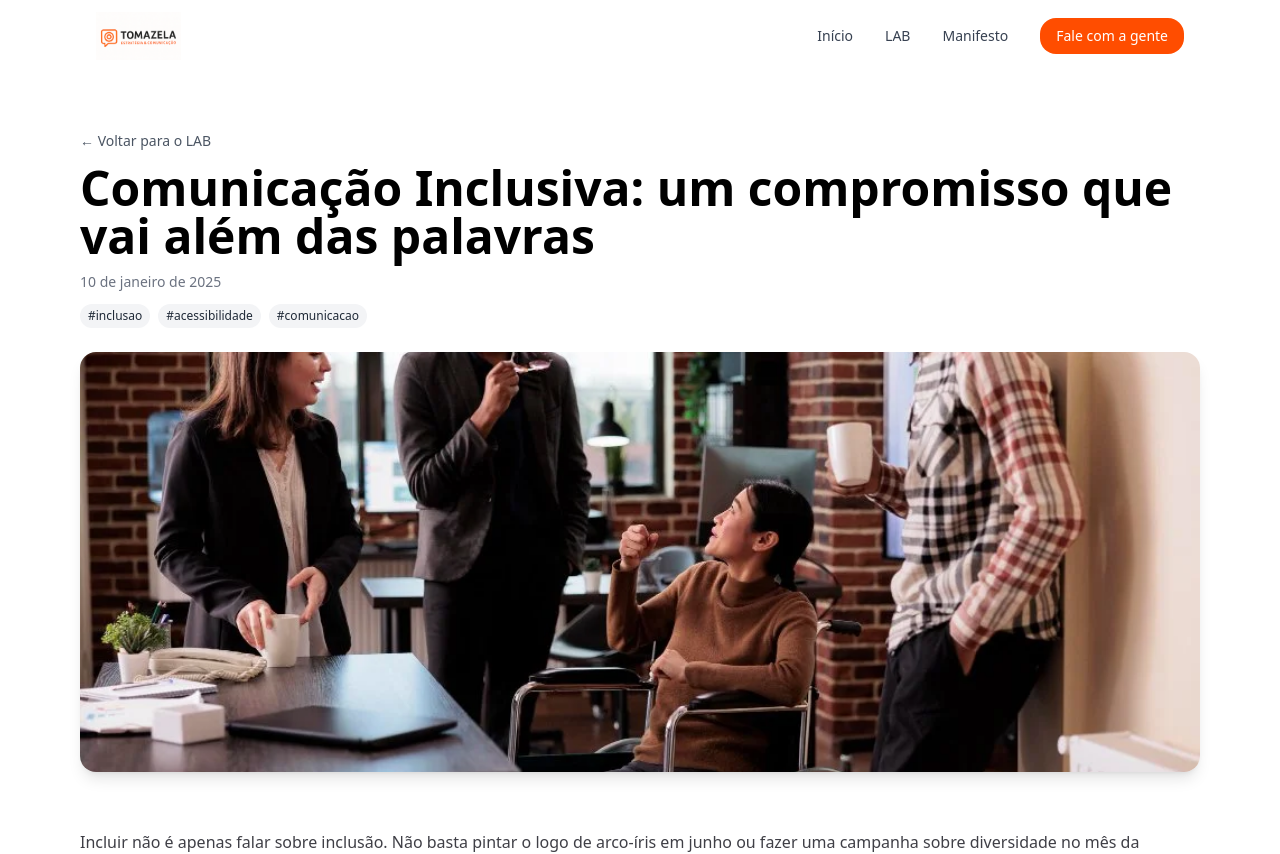
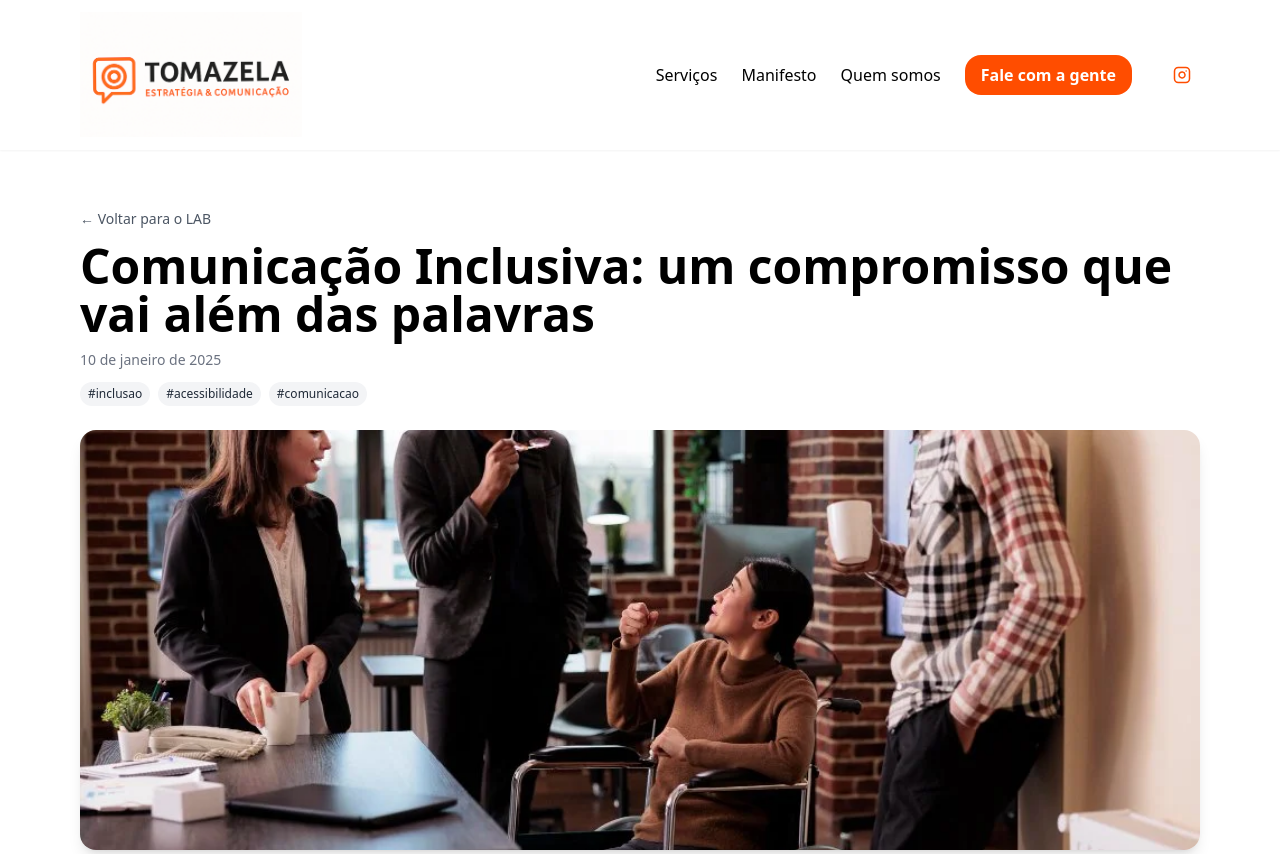
Before and after one commit to andretomazela-dev/Lab1, a Next.js app: page /lab/comunicacao-inclusiva-um-compromisso in a window 1280 px wide. Shown: the top 854 px of the page. Built offline with nearby package versions, Linux system fonts and the light colour scheme.

Commit message:
Update Header.jsx

```diff
--- a/components/Header.jsx
+++ b/components/Header.jsx
@@ -1,5 +1,4 @@
 "use client";
-
 import { useState, useEffect } from "react";
 import Link from "next/link";
 import Image from "next/image";
@@ -17,80 +16,128 @@ export default function Header() {
 
   return (
     <header
-      className={`sticky top-0 z-50 bg-white transition-all duration-200 ${
-        scrolled ? "shadow-sm border-b border-gray-200" : ""
+      className={`sticky top-0 z-50 bg-white shadow-sm border-b ${
+        scrolled ? "border-gray-200" : "border-transparent"
       }`}
     >
-      <div className="container mx-auto flex items-center justify-between py-3 px-4 sm:px-6 lg:px-8">
-        {/* LOGO */}
-        <Link href="/" className="flex items-center gap-3">
+      <div className="container flex items-center justify-between py-3">
+        <Link href="/" className="flex items-center">
           <Image
             src="/logo-tomazela.png"
             alt="Tomazela"
-            width={140}
-            height={45}
+            width={440}
+            height={120}
             priority
-            className="h-[40px] sm:h-[48px] w-auto transition-all duration-200"
+            className={`w-auto transition-all duration-200 ${
+              scrolled ? "h-[85px] sm:h-[105px]" : "h-[100px] sm:h-[125px]"
+            }`}
           />
         </Link>
 
-        {/* MENU DESKTOP */}
-        <nav className="hidden md:flex items-center gap-8 text-sm font-medium text-gray-700">
-          <Link href="/" className="hover:text-orange-600 transition-colors">
-            Início
-          </Link>
-          <Link href="/lab" className="hover:text-orange-600 transition-colors">
-            LAB
-          </Link>
-          <Link
-            href="/manifesto"
-            className="hover:text-orange-600 transition-colors"
-          >
+        <nav className="hidden md:flex items-center gap-6">
+          <a href="/#servicos" className="hover:text-brand">
+            Serviços
+          </a>
+          <Link href="/manifesto" className="hover:text-brand">
             Manifesto
           </Link>
-          <Link
-            href="/#contato"
-            className="bg-[#FF4D00] text-white rounded-2xl px-4 py-2 hover:opacity-90 transition"
+          <a href="/#sobre" className="hover:text-brand">
+            Quem somos
+          </a>
+          <a href="/#contato" className="btn btn-primary rounded-2xl">
+            Fale com a gente
+          </a>
+
+          {/* Instagram */}
+          <a
+            href="https://www.instagram.com/tomazela.comunica/"
+            target="_blank"
+            rel="noopener noreferrer"
+            aria-label="Instagram Tomazela"
+            className="ml-2 inline-flex items-center justify-center w-9 h-9 rounded-full border border-transparent hover:border-orange-500 hover:bg-orange-50 transition"
           >
-            Fale com a gente
-          </Link>
+            <svg
+              xmlns="http://www.w3.org/2000/svg"
+              width="18"
+              height="18"
+              viewBox="0 0 24 24"
+              fill="none"
+              stroke="#FF4D00"
+              strokeWidth="2"
+              strokeLinecap="round"
+              strokeLinejoin="round"
+            >
+              <rect x="2" y="2" width="20" height="20" rx="5" ry="5"></rect>
+              <path d="M16 11.37A4 4 0 1 1 12.63 8 4 4 0 0 1 16 11.37z"></path>
+              <line x1="17.5" y1="6.5" x2="17.51" y2="6.5"></line>
+            </svg>
+          </a>
         </nav>
 
-        {/* MENU MOBILE */}
+        {/* Botão mobile */}
         <button
-          className="md:hidden flex flex-col gap-[6px] p-2 rounded-lg border border-gray-200"
-          onClick={() => setMenuOpen(!menuOpen)}
+          className="md:hidden inline-flex items-center justify-center rounded-xl border px-3 py-2"
           aria-label="Abrir menu"
+          onClick={() => setMenuOpen(true)}
         >
-          <span className="w-5 h-[2px] bg-gray-800" />
-          <span className="w-5 h-[2px] bg-gray-800" />
-          <span className="w-5 h-[2px] bg-gray-800" />
+          <svg
+            xmlns="http://www.w3.org/2000/svg"
+            width="22"
+            height="22"
+            viewBox="0 0 24 24"
+            fill="none"
+            stroke="currentColor"
+            strokeWidth="2"
+            strokeLinecap="round"
+            strokeLinejoin="round"
+          >
+            <line x1="3" y1="6" x2="21" y2="6"></line>
+            <line x1="3" y1="12" x2="21" y2="12"></line>
+            <line x1="3" y1="18" x2="21" y2="18"></line>
+          </svg>
         </button>
       </div>
 
-      {/* MOBILE NAV */}
-      {menuOpen && (
-        <div className="md:hidden bg-white border-t border-gray-200 shadow-inner">
-          <nav className="flex flex-col px-6 py-4 space-y-4 text-gray-700 text-sm">
-            <Link href="/" onClick={() => setMenuOpen(false)}>
-              Início
-            </Link>
-            <Link href="/lab" onClick={() => setMenuOpen(false)}>
-              LAB
-            </Link>
+      {/* Menu mobile */}
+      <div
+        className={`fixed inset-0 z-40 md:hidden ${
+          menuOpen ? "" : "pointer-events-none"
+        }`}
+      >
+        <div
+          className={`absolute inset-0 bg-black/50 transition-opacity duration-200 ${
+            menuOpen ? "opacity-100" : "opacity-0"
+          }`}
+          onClick={() => setMenuOpen(false)}
+        />
+        <div
+          className={`absolute right-0 top-0 h-full w-72 bg-white shadow-xl p-6 transition-transform duration-200 ${
+            menuOpen ? "translate-x-0" : "translate-x-full"
+          }`}
+        >
+          <button className="mb-4" onClick={() => setMenuOpen(false)}>
+            Fechar
+          </button>
+          <nav className="flex flex-col gap-4">
+            <a href="/#servicos" onClick={() => setMenuOpen(false)}>
+              Serviços
+            </a>
             <Link href="/manifesto" onClick={() => setMenuOpen(false)}>
               Manifesto
             </Link>
-            <Link
+            <a href="/#sobre" onClick={() => setMenuOpen(false)}>
+              Quem somos
+            </a>
+            <a
               href="/#contato"
+              className="btn btn-primary rounded-2xl"
               onClick={() => setMenuOpen(false)}
-              className="bg-[#FF4D00] text-white rounded-2xl px-4 py-2 inline-block text-center hover:opacity-90 transition"
             >
               Fale com a gente
-            </Link>
+            </a>
           </nav>
         </div>
-      )}
+      </div>
     </header>
   );
 }
```
